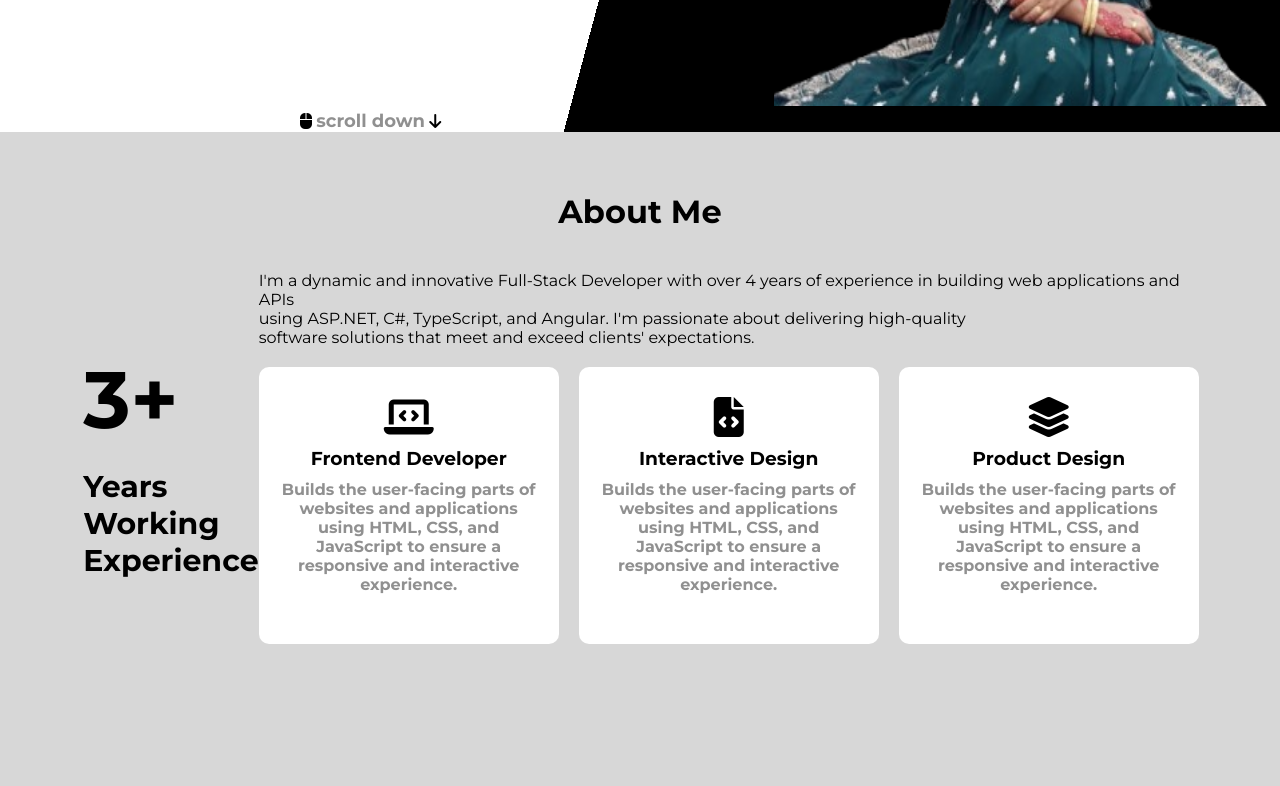
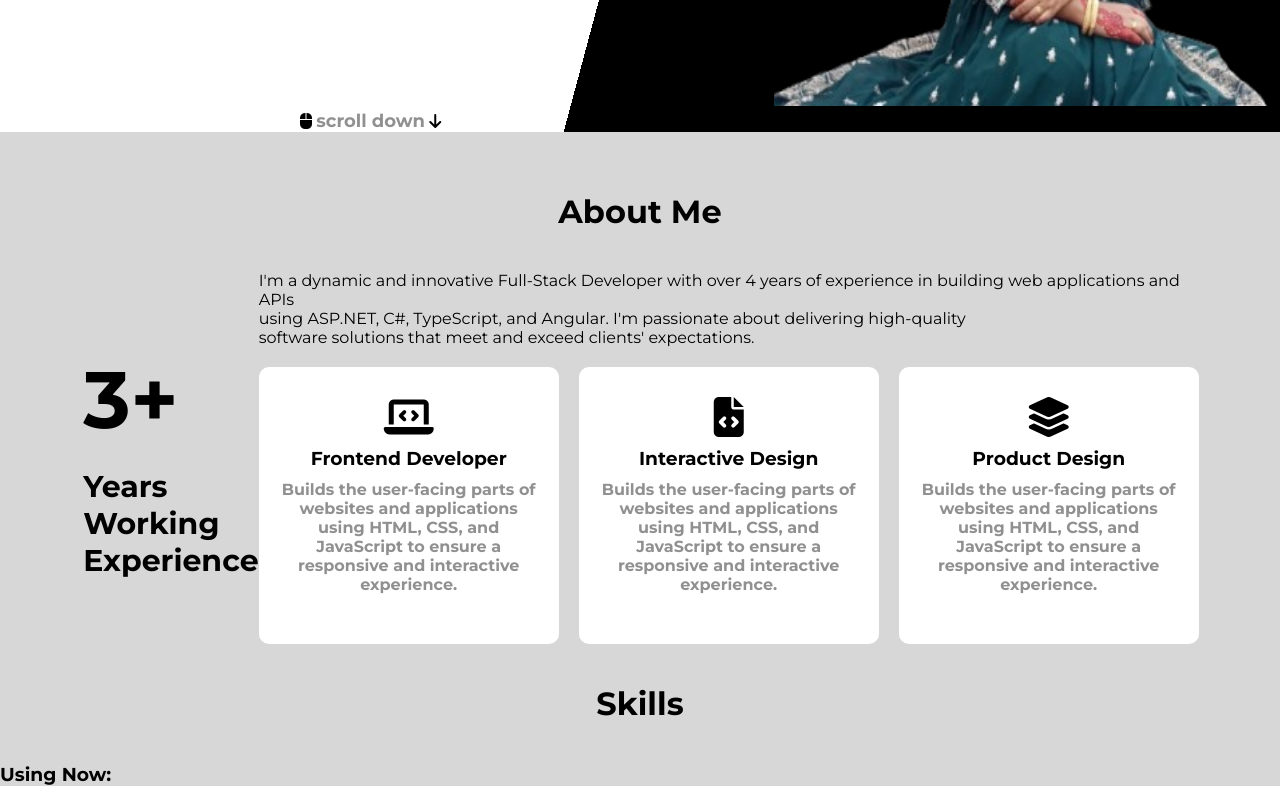
Before and after one commit to marufaakter1947/PracticePortfolio, a plain HTML site: page index.html in a window 1280 px wide. Shown: the part 534-1320 px from the top of the page. Before the commit the page ends 1178 px from the top, so only its background shows below. Drawn offline with Linux system fonts and the light colour scheme.

Commit message:
skills section added

```diff
--- a/index.html
+++ b/index.html
@@ -85,5 +85,13 @@
             </div>
         </div>
     </section>
+
+<section class="skills">
+    <header>Skills</header>
+    <h3>Using Now: </h3>
+
+</section>
+
+
 </body>
 </html>
--- a/style.css
+++ b/style.css
@@ -184,6 +184,8 @@ gap:20px;
     margin: auto;
     display: flex;
     justify-content: space-between;
+margin-bottom: 40px;
+
 }
 .about-content p{
     font-size: 16px;
```
